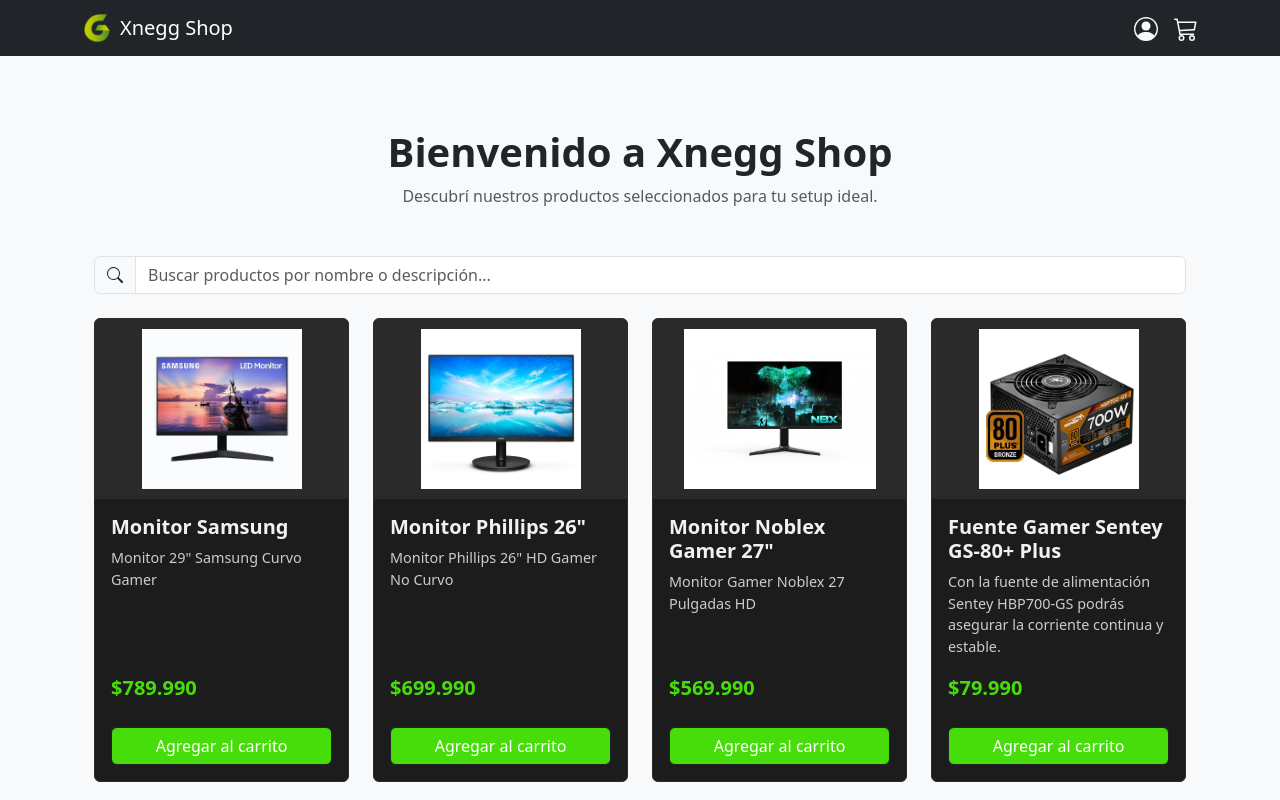
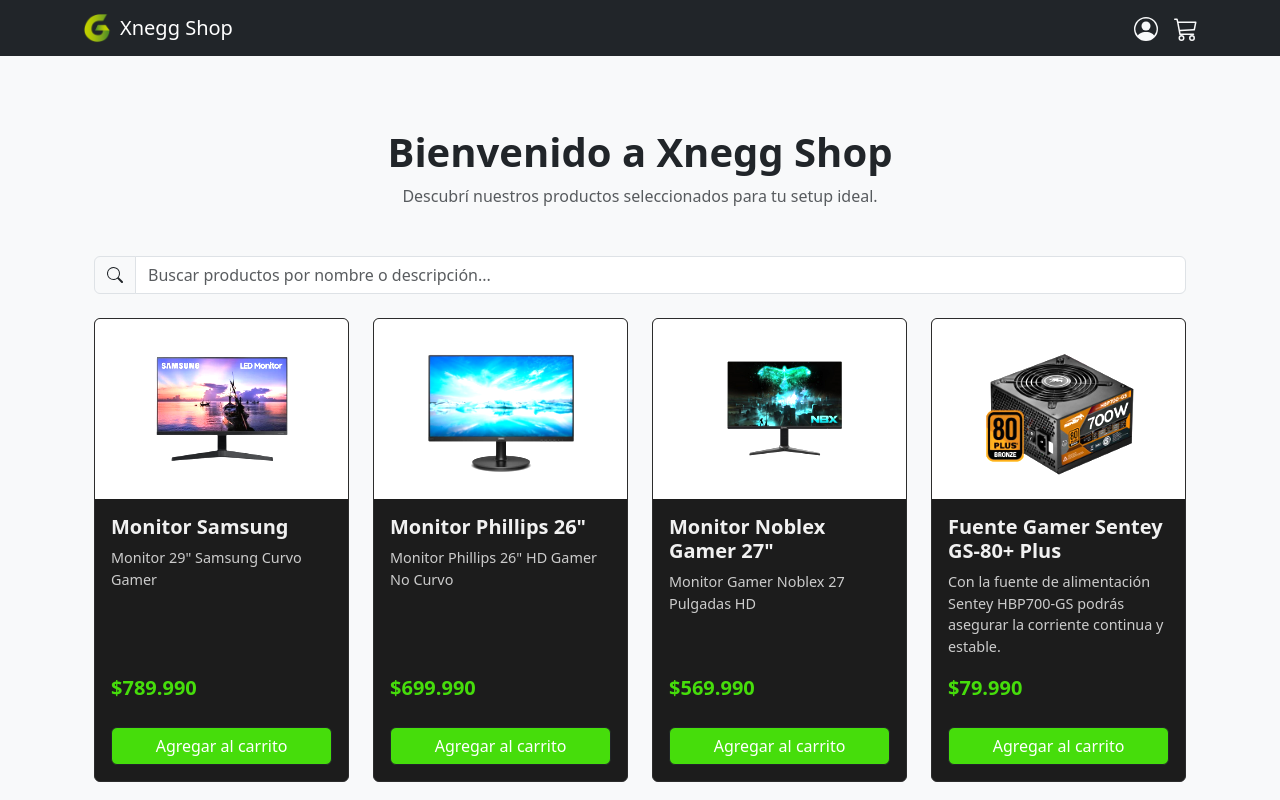
Before and after one commit to SantiagoDellaSala/proyecto-final-santiago-ds, a React (Vite) app: page / in a window 1280 px wide. Shown: the top 800 px of the page. Built offline with nearby package versions, Linux system fonts and the light colour scheme; data requests are answered from the project's data file.

Commit message:
Cambié detalles de productCard.jsx

```diff
--- a/db.json
+++ b/db.json
@@ -5,7 +5,7 @@
       "nombre": "Monitor Samsung",
       "precio": 789990,
       "descripcion": "Monitor 29\" Samsung Curvo Gamer",
-      "imagen": "producto_1.jpg"
+      "imagen": "producto_1.png"
     },
     {
       "id": "6202",
--- a/src/components/ProductoCard.css
+++ b/src/components/ProductoCard.css
@@ -14,8 +14,9 @@
 .producto-img {
   height: 180px;
   object-fit: contain;
-  background-color: #2a2a2a;
+  background-color: #eeeeee;
   padding: 10px;
+  filter: brightness(1.3)
 }
 
 .producto-descripcion {
```
Also changed, not shown: public/img/producto_1.jpg (deleted), public/img/producto_1.png (added).
